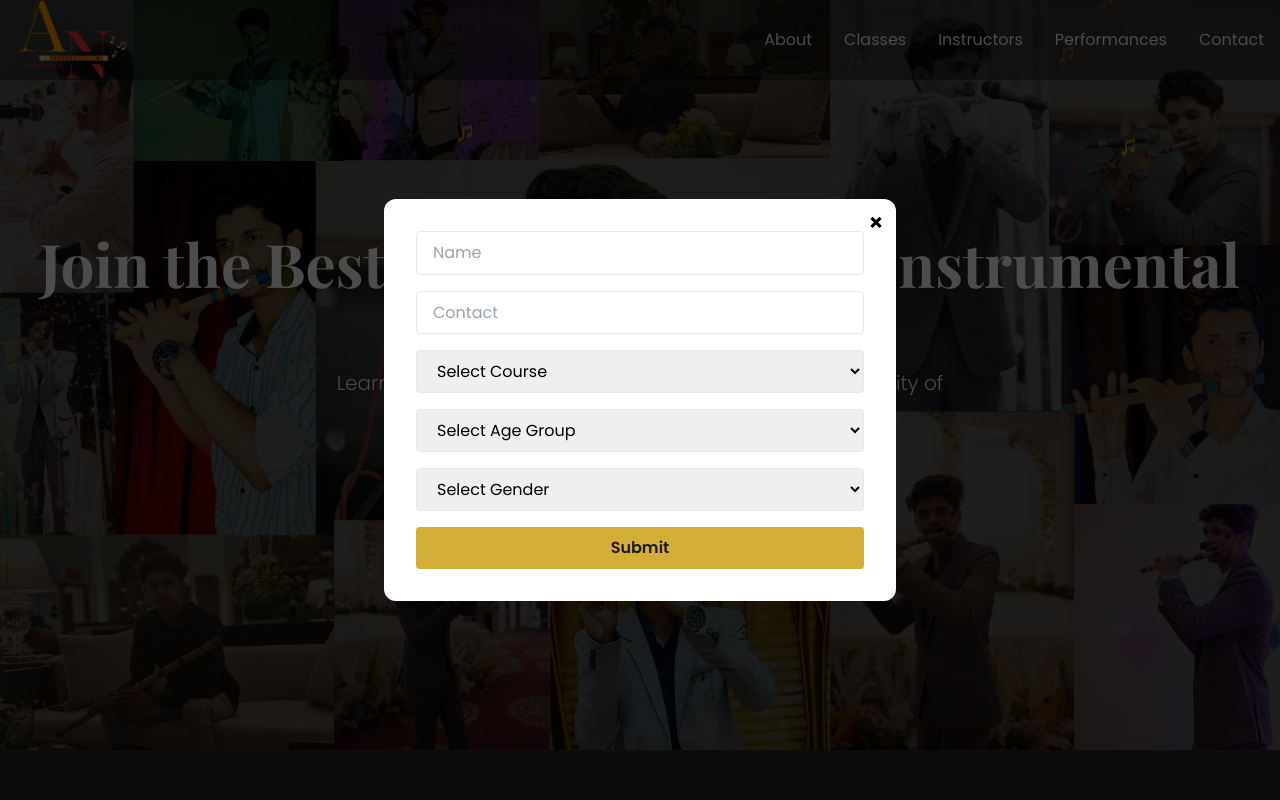
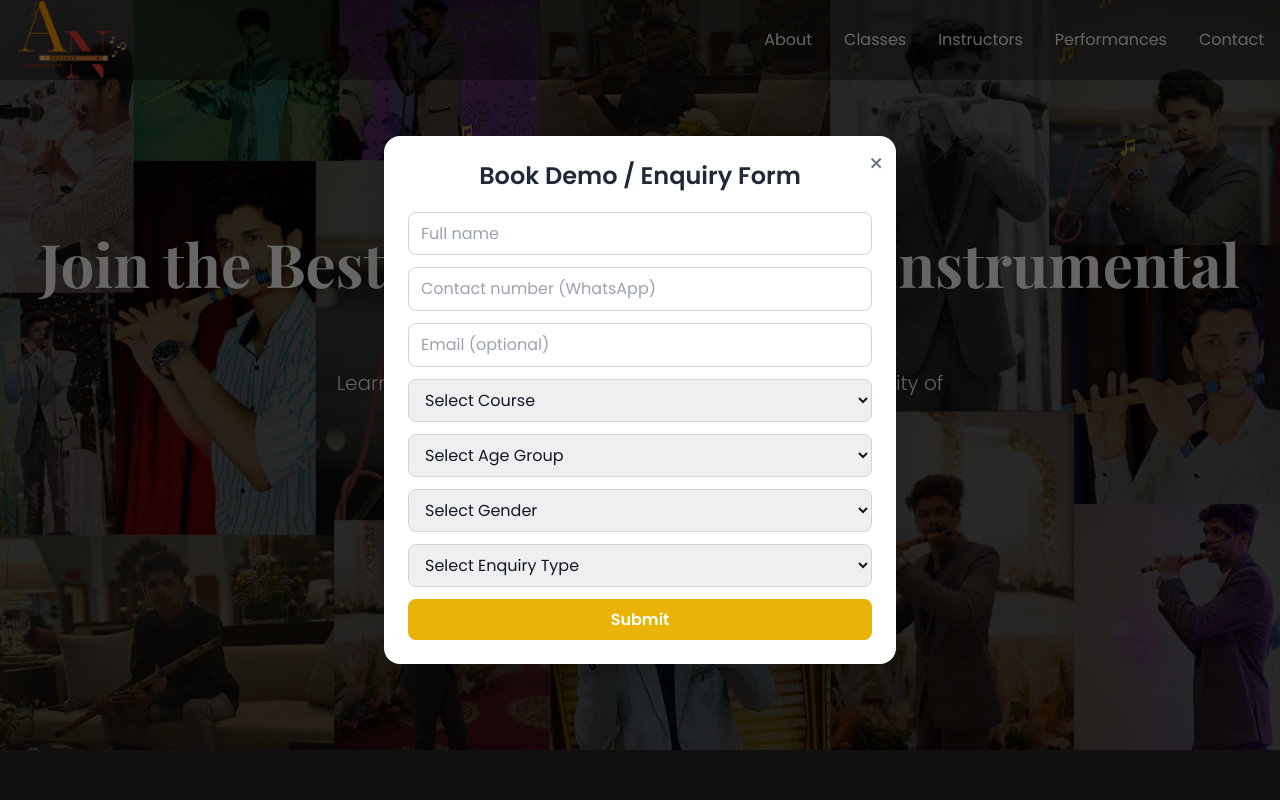
Before and after one commit to Harsh-a1213/Atharva-Flute, a React (Vite) app: page / in a window 1280 px wide. Both pictures are taken after a click on the button "Book a Free Trial". Shown: the top 800 px of the page. Built offline with nearby package versions, Linux system fonts and the light colour scheme.

Commit message:
Booking modal update

```diff
--- a/components/BookDemoModal.tsx
+++ b/components/BookDemoModal.tsx
@@ -1,71 +1,216 @@
-import React, { useState } from 'react';
+import React, { useState } from "react";
 
-interface Props { isOpen: boolean; onClose: () => void; }
+interface Props {
+  isOpen: boolean;
+  onClose: () => void;
+}
+
+const WEB_APP_URL = "https://script.google.com/macros/s/AKfycby0KoEjby4qm1wcOqJHBTK3oa7GDfRMJHBSq8GudTzkct7w_luxVWVU9iQAAI2783Ha/exec"; // ← REPLACE
 
 const BookDemoModal: React.FC<Props> = ({ isOpen, onClose }) => {
-  const [formData, setFormData] = useState({ name: '', contact: '', course: '', age: '', gender: '' });
+  const [formData, setFormData] = useState({
+    name: "",
+    contact: "",
+    email: "",
+    course: "",
+    age: "",
+    gender: "",
+    enquiryType: "",
+  });
+
+  const [loading, setLoading] = useState(false);
   const [submitted, setSubmitted] = useState(false);
+  const [error, setError] = useState<string | null>(null);
 
-  const handleChange = (e: React.ChangeEvent<HTMLInputElement | HTMLSelectElement>) => {
+  const handleChange = (
+    e: React.ChangeEvent<HTMLInputElement | HTMLSelectElement | HTMLTextAreaElement>
+  ) => {
     const { name, value } = e.target;
-    setFormData(prev => ({ ...prev, [name]: value }));
+    setFormData((p) => ({ ...p, [name]: value }));
   };
+
+  const resetForm = () =>
+    setFormData({
+      name: "",
+      contact: "",
+      email: "",
+      course: "",
+      age: "",
+      gender: "",
+      enquiryType: "",
+    });
 
   const handleSubmit = async (e: React.FormEvent) => {
     e.preventDefault();
-    const payload = { formType: "demo", ...formData, source: "Free Trial" };
+    setError(null);
+    setLoading(true);
+
+    const form = new FormData();
+    form.append("formType", "demo");
+    form.append("source", "Website");
+    Object.entries(formData).forEach(([key, value]) => form.append(key, value));
 
     try {
-      const res = await fetch("https://script.google.com/macros/s/AKfycbzrII67vOQnMXe6dnhBpGMdY25_ZNu175kc8vCZ2lw0924vChywmTWRC45oLGnhzk75/exec", {
-        method: "POST",
-        headers: { "Content-Type": "application/json" },
-        body: JSON.stringify(payload),
-      });
+      const res = await fetch(WEB_APP_URL, { method: "POST", body: form });
+      const text = await res.text();
 
-      if (res.ok) {
+      if (res.ok && /success/i.test(text)) {
         setSubmitted(true);
-        setFormData({ name: '', contact: '', course: '', age: '', gender: '' });
-        setTimeout(() => { setSubmitted(false); onClose(); }, 3000);
-      } else alert("Failed to submit. Please try again.");
+        resetForm();
+        setTimeout(() => {
+          setSubmitted(false);
+          onClose();
+        }, 2500);
+      } else {
+        // fallback no-cors
+        await fetch(WEB_APP_URL, { method: "POST", body: form, mode: "no-cors" });
+        setSubmitted(true);
+        resetForm();
+        setTimeout(() => {
+          setSubmitted(false);
+          onClose();
+        }, 2500);
+      }
     } catch (err) {
-      console.error(err);
-      alert("Something went wrong. Please try again.");
+      console.error("Submit error:", err);
+      setError("Submission failed. Check console or Apps Script deployment.");
+    } finally {
+      setLoading(false);
     }
   };
 
   if (!isOpen) return null;
 
   return (
-    <div className="fixed inset-0 bg-black bg-opacity-70 flex items-center justify-center z-50">
-      <div className="bg-white rounded-xl p-8 w-full max-w-lg relative">
-        <button className="absolute top-2 right-3 text-black text-2xl font-bold" onClick={onClose}>&times;</button>
+    <div className="fixed inset-0 z-50 flex items-center justify-center bg-black/60 p-4">
+      {/* Modal box */}
+      <div className="bg-white text-gray-900 w-full max-w-lg rounded-2xl p-6 relative shadow-2xl">
+        {/* Close button */}
+        <button
+          onClick={onClose}
+          className="absolute top-3 right-3 text-2xl text-gray-500 hover:text-gray-800"
+        >
+          &times;
+        </button>
+
         {submitted ? (
-          <div className="text-center text-green-600 font-bold text-xl py-16">🎉 Thank you! Your demo request has been submitted.</div>
+          <div className="py-12 text-center">
+            <div className="text-2xl font-bold text-green-600">🎉 Thank you!</div>
+            <div className="mt-2 text-gray-700">
+              Your request has been successfully submitted.
+            </div>
+          </div>
         ) : (
-          <form onSubmit={handleSubmit} className="space-y-4">
-            <input type="text" name="name" placeholder="Name" value={formData.name} onChange={handleChange} required className="w-full border text-black px-4 py-2 rounded" />
-            <input type="tel" name="contact" placeholder="Contact" value={formData.contact} onChange={handleChange} required className="w-full border text-black px-4 py-2 rounded" />
-            <select name="course" value={formData.course} onChange={handleChange} required className="w-full border text-black px-4 py-2 rounded">
+          <>
+            <h3 className="text-2xl font-semibold mb-5 text-center text-gray-800">
+              Book Demo / Enquiry Form
+            </h3>
+
+            <form onSubmit={handleSubmit} className="space-y-3">
+              <input
+                name="name"
+                value={formData.name}
+                onChange={handleChange}
+                placeholder="Full name"
+                required
+                className="w-full border border-gray-300 rounded-lg px-3 py-2 focus:ring-2 focus:ring-yellow-500 focus:outline-none"
+                disabled={loading}
+              />
+
+              <input
+                name="contact"
+                value={formData.contact}
+                onChange={handleChange}
+                placeholder="Contact number (WhatsApp)"
+                required
+                className="w-full border border-gray-300 rounded-lg px-3 py-2 focus:ring-2 focus:ring-yellow-500 focus:outline-none"
+                disabled={loading}
+              />
+
+              <input
+                name="email"
+                value={formData.email}
+                onChange={handleChange}
+                placeholder="Email (optional)"
+                type="email"
+                className="w-full border border-gray-300 rounded-lg px-3 py-2 focus:ring-2 focus:ring-yellow-500 focus:outline-none"
+                disabled={loading}
+              />
+
+              <select
+                name="course"
+                value={formData.course}
+                onChange={handleChange}
+                required
+                className="w-full border border-gray-300 rounded-lg px-3 py-2 focus:ring-2 focus:ring-yellow-500 focus:outline-none"
+                disabled={loading}
+              >
                 <option value="">Select Course</option>
-              <option value="Flute">Flute</option>
-              <option value="Tabla">Tabla</option>
-              <option value="Guitar">Guitar</option>
-              <option value="Harmonium">Harmonium</option>
+                <option>Flute</option>
+                <option>Tabla</option>
+                <option>Guitar</option>
+                <option>Harmonium</option>
               </select>
-            <select name="age" value={formData.age} onChange={handleChange} required className="w-full border text-black px-4 py-2 rounded">
+
+              <select
+                name="age"
+                value={formData.age}
+                onChange={handleChange}
+                required
+                className="w-full border border-gray-300 rounded-lg px-3 py-2 focus:ring-2 focus:ring-yellow-500 focus:outline-none"
+                disabled={loading}
+              >
                 <option value="">Select Age Group</option>
-              <option value="Under 10">Under 10</option>
-              <option value="10-15">10-15</option>
-              <option value="16-21">16-21</option>
-              <option value="22+">22+</option>
+                <option>Under 10</option>
+                <option>10-18</option>
+                <option>19-30</option>
+                <option>31-50+</option>
               </select>
-            <select name="gender" value={formData.gender} onChange={handleChange} required className="w-full border text-black px-4 py-2 rounded">
+
+              <select
+                name="gender"
+                value={formData.gender}
+                onChange={handleChange}
+                required
+                className="w-full border border-gray-300 rounded-lg px-3 py-2 focus:ring-2 focus:ring-yellow-500 focus:outline-none"
+                disabled={loading}
+              >
                 <option value="">Select Gender</option>
-              <option value="Female">Female</option>
-              <option value="Male">Male</option>
+                <option>Female</option>
+                <option>Male</option>
+                <option>Other</option>
               </select>
-            <button type="submit" className="w-full bg-brand-gold py-2 rounded font-bold text-brand-dark">Submit</button>
+
+              <select
+                name="enquiryType"
+                value={formData.enquiryType}
+                onChange={handleChange}
+                required
+                className="w-full border border-gray-300 rounded-lg px-3 py-2 focus:ring-2 focus:ring-yellow-500 focus:outline-none"
+                disabled={loading}
+              >
+                <option value="">Select Enquiry Type</option>
+                <option>Book Free Trial</option>
+                <option>Enroll in Class</option>
+                <option>Book Show / Performance</option>
+                <option>Other Enquiry</option>
+              </select>
+
+              {error && (
+                <div className="text-sm text-red-600 bg-red-50 border border-red-100 p-2 rounded">
+                  {error}
+                </div>
+              )}
+
+              <button
+                type="submit"
+                disabled={loading}
+                className="w-full bg-yellow-500 hover:bg-yellow-600 text-white py-2 rounded-lg font-semibold transition disabled:opacity-60"
+              >
+                {loading ? "Sending..." : "Submit"}
+              </button>
             </form>
+          </>
         )}
       </div>
     </div>
```
Lines whose indentation alone changed are shown as unchanged.
